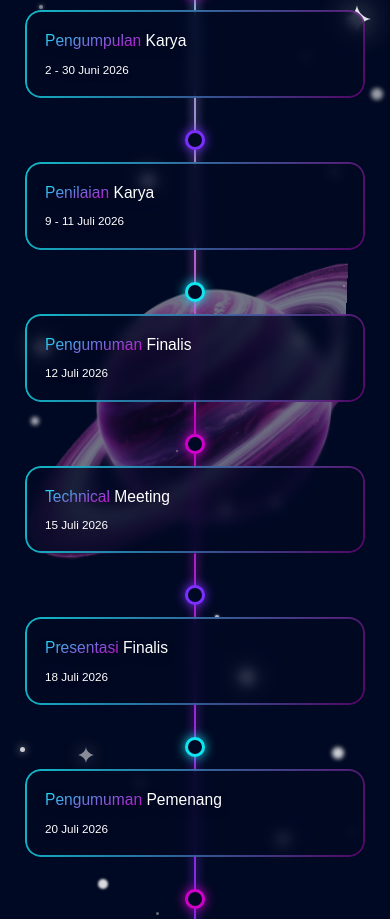
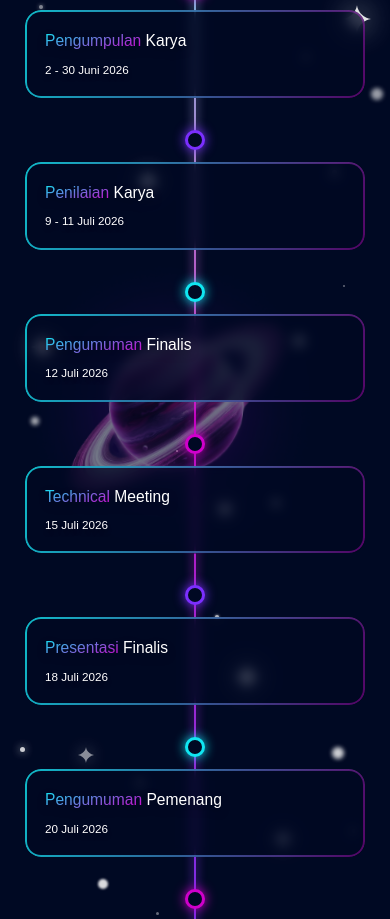
Before and after one commit to sufficientshou/pekan-it-dev, a Next.js app: page /pekan-it/detail-nic in a window 390 px wide. Shown: the part 3120-4039 px from the top of the page. Built offline with nearby package versions, Linux system fonts and the light colour scheme; a web font is replaced by a local one.

Commit message:
style: refactor navbar

```diff
--- a/src/components/features/detail-nic/Guide.tsx
+++ b/src/components/features/detail-nic/Guide.tsx
@@ -73,7 +73,7 @@ export default function Guide() {
       <div className="relative mt-12 md:mt-16 flex justify-center z-10 px-4 max-md:!mt-10">
 
         <a
-          href={`${BASE_PATH}/files/Guidebook.pdf`}
+          href={`${BASE_PATH}/files/Guidebook NIC.pdf`}
           download="Guidebook-NIC.pdf"
           className="relative group cursor-pointer inline-block"
         >
--- a/src/components/features/detail-nic/Journey.tsx
+++ b/src/components/features/detail-nic/Journey.tsx
@@ -342,7 +342,7 @@ export default function Journey() {
 
       <div className="md:hidden relative z-10 flex flex-col items-center px-4 pb-8 w-full">
         <img
-          src={`${BASE_PATH}/images/planet.png`}
+          src={`${BASE_PATH}/images/planet (2).png`}
           alt="Decorative Planet Mobile"
           className="absolute pointer-events-none z-0 animate-planet-mobile"
           style={{
--- a/src/components/layout/Footer.tsx
+++ b/src/components/layout/Footer.tsx
@@ -175,7 +175,7 @@ export default function Footer() {
             </div>
           </div>
 
-          <div className="flex flex-wrap justify-center lg:justify-end gap-12 lg:gap-24 pt-8 lg:pr-16 w-full lg:w-auto" style={{ marginTop: "20px", marginLeft: "40px" }}>
+          <div className="flex flex-wrap justify-center lg:justify-end gap-12 lg:gap-24 pt-8 lg:pr-28 w-full lg:w-auto" style={{ marginTop: "20px", marginLeft: "40px" }}>
             <div className="flex flex-col gap-5" style={{ minWidth: "140px" }}>
               <div
                 className="text-white text-lg font-bold"
--- a/src/components/layout/Navbar.tsx
+++ b/src/components/layout/Navbar.tsx
@@ -90,7 +90,7 @@ export default function Navbar() {
                       key={subItem}
                       href={
                         subItem === "Pendaftaran"
-                          ? "/pendaftaran"
+                          ? item.label === "Semantik" ? "/pendaftaran-ditutup" : "/pendaftaran"
                           : subItem === "Detail SEMANTIK"
                           ? "/detail-semantik"
                           : subItem === "Detail NIC"
```
Also changed, not shown: public/images/planet (2).png (added), 1 other file (tests, documents, lock files or other folders).
